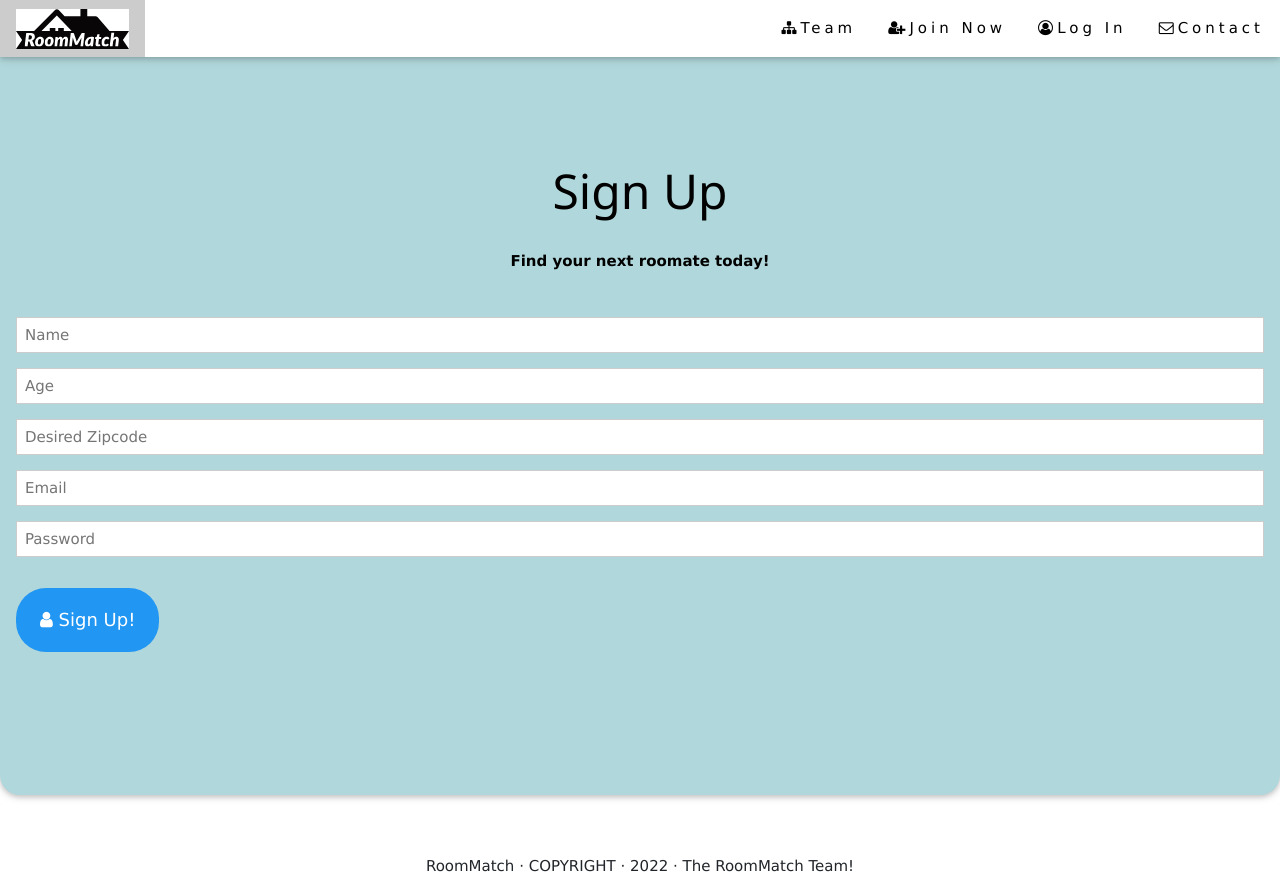
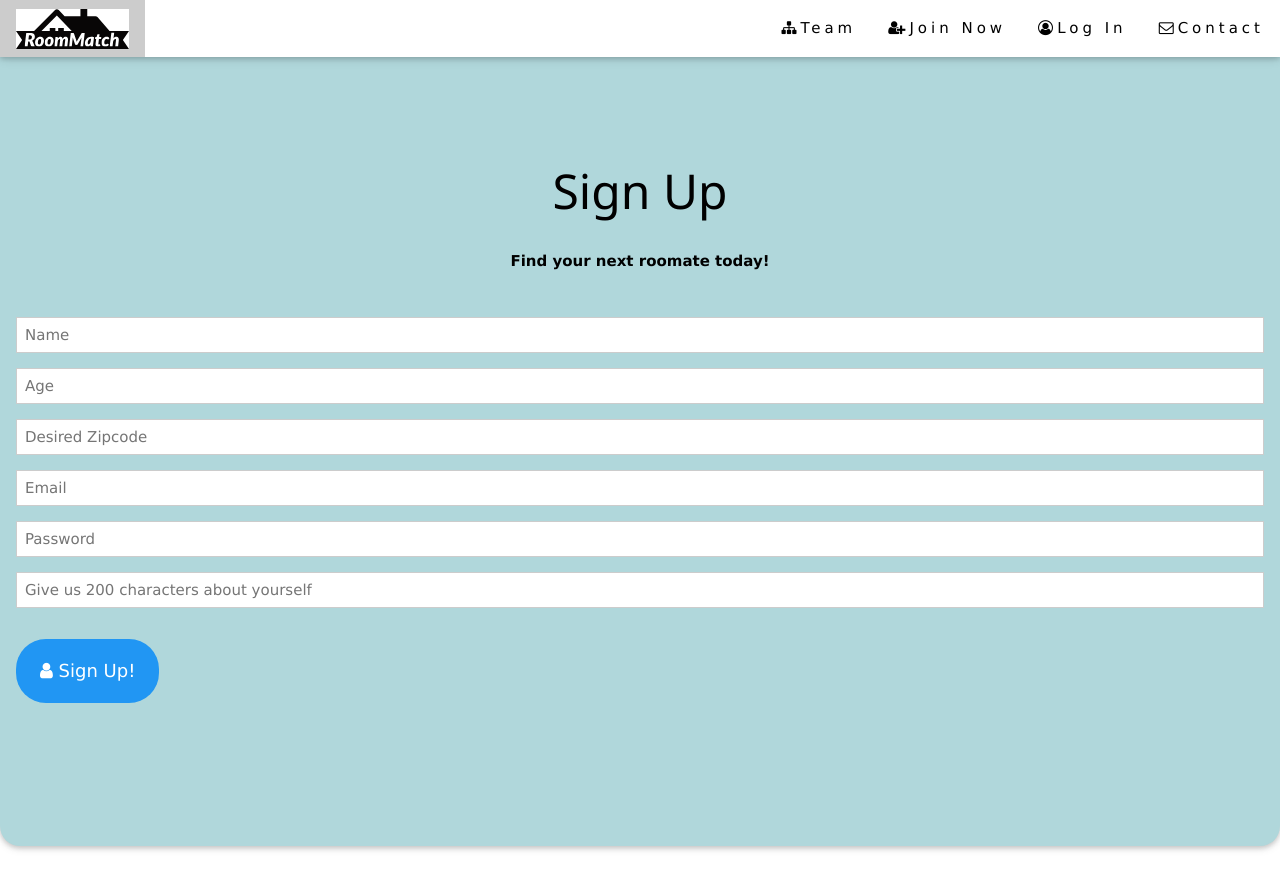
Before and after one commit to Hanzalar/cs-1520, a Flask app: page /JoinNow in a window 1280 px wide. Shown: the top 886 px of the page. Run offline with Flask 2, Linux system fonts and the light colour scheme; some libraries are stand-ins or nearby versions.

Commit message:
added bio

```diff
--- a/templates/JoinNow.html
+++ b/templates/JoinNow.html
@@ -12,6 +12,7 @@
                     <p data-aos="slide-up" data-aos-delay="500"><input class="w3-input w3-border" type="number" placeholder="Desired Zipcode" required name="locationzip"></p>
                     <p  data-aos="slide-up" data-aos-delay="600"><input class="w3-input w3-border" type="text" placeholder="Email" required name="email"></p>
                     <p data-aos="slide-up" data-aos-delay="700"><input class="w3-input w3-border" type="password" placeholder="Password" required name="password"></p>
+                    <p data-aos="slide-up" data-aos-delay="800"><input class="w3-input w3-border" type="bio" placeholder="Give us 200 characters about yourself" required name="bio" maxlength = "200"></p>
                     <p>
                       <button class="signup w3-button  w3-padding-large w3-large w3-margin-top  w3-hover-opacity-off w3-blue w3-text-white" type="submit">
                         <i class="fa fa-user"></i> Sign Up!
```
